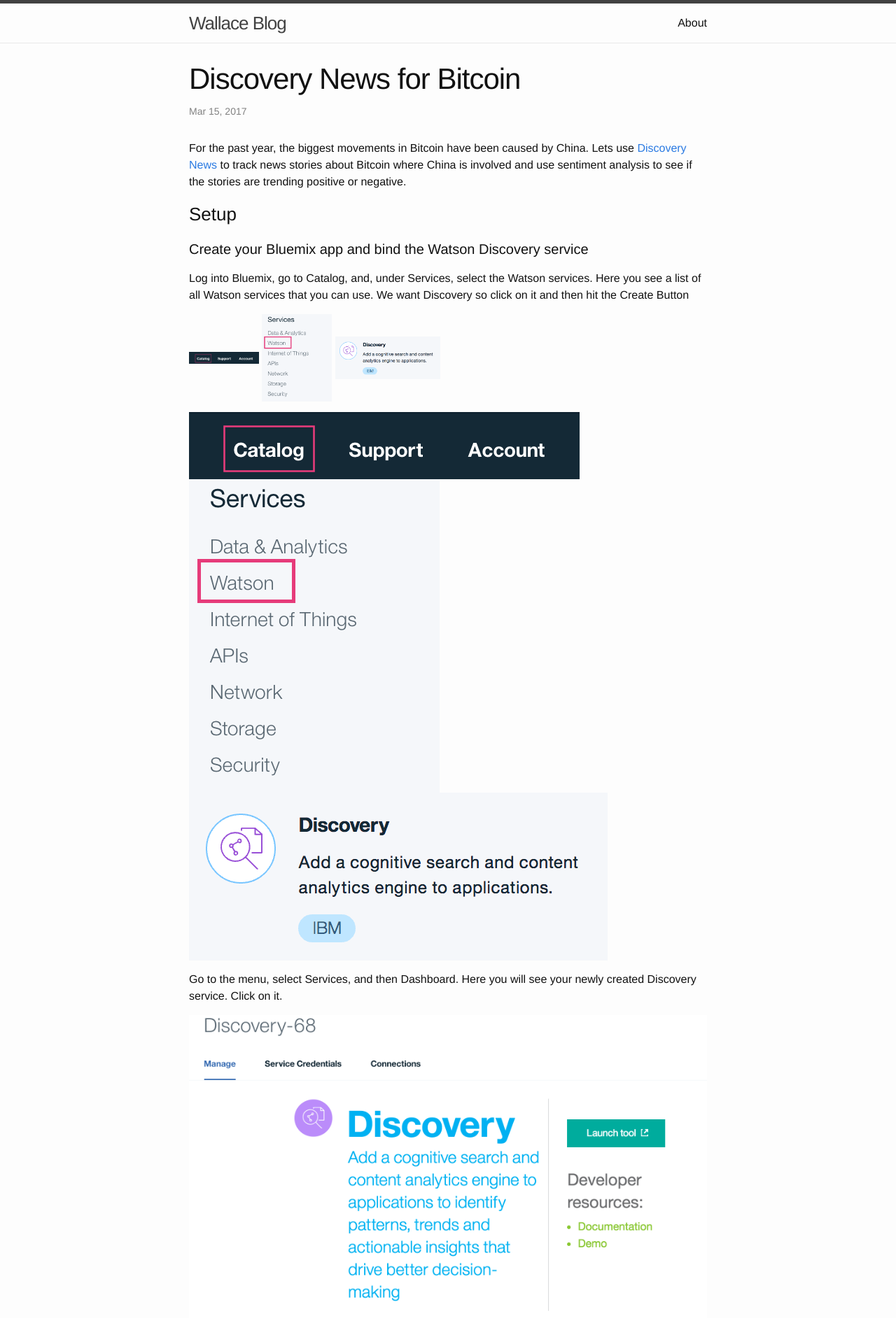
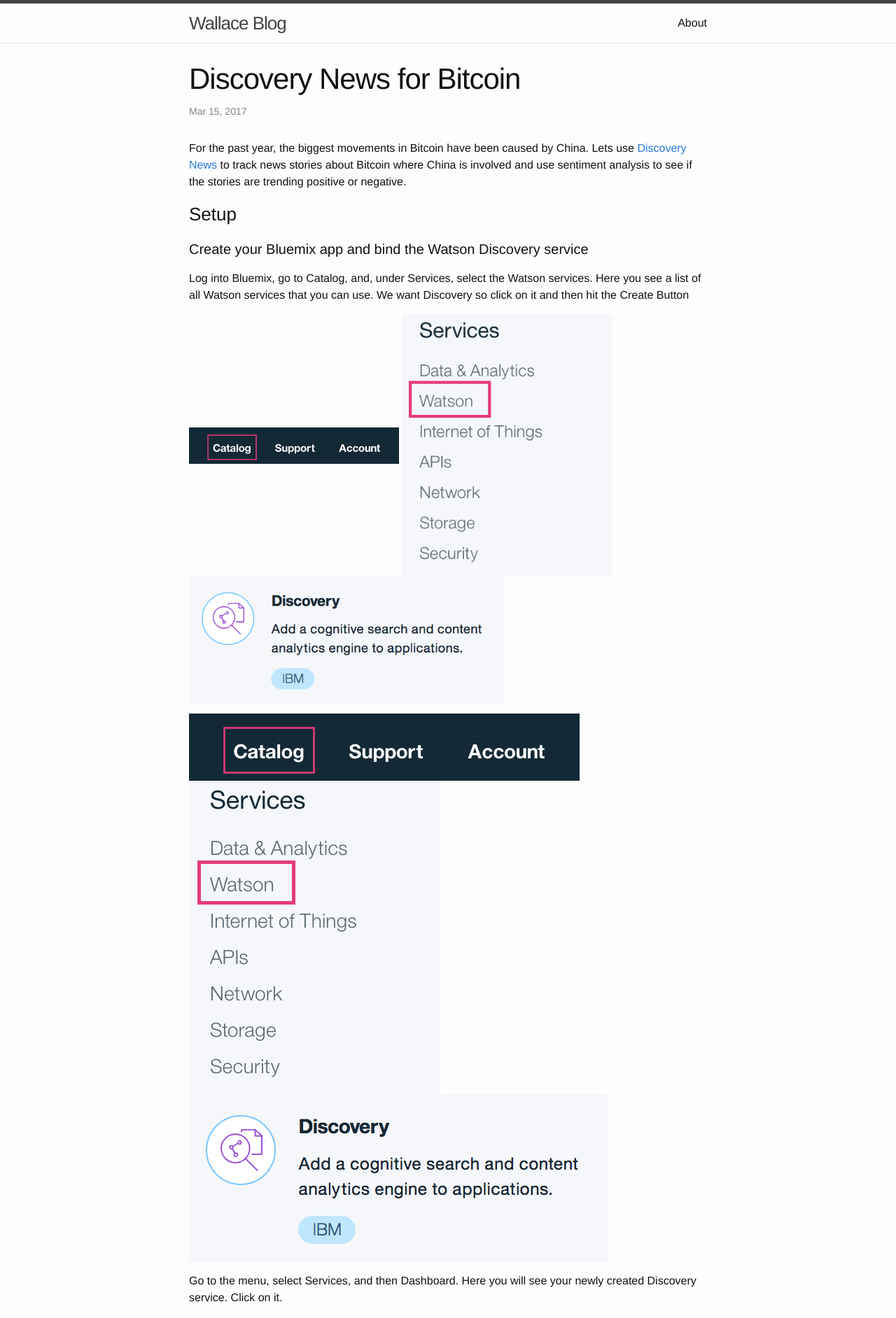
Before and after one commit to pwcremin/pwcremin.github.io, a Jekyll site: the page built from _posts/2017-03-15-discovery-news-bitcoin.markdown, in a window 1280 px wide. Shown: the top 1884 px of the page at 70% size. Built offline with Jekyll 4.4.1, drawn with Linux system fonts in a browser that asks for light colours; comment, search, counter and statistics services are not loaded.

Commit message:
Update 2017-03-15-discovery-news-bitcoin.markdown

```diff
--- a/_posts/2017-03-15-discovery-news-bitcoin.markdown
+++ b/_posts/2017-03-15-discovery-news-bitcoin.markdown
@@ -14,9 +14,9 @@
 
 Log into Bluemix, go to Catalog, and, under Services, select the Watson services.  Here you see a list of all Watson services that you can use.  We want Discovery so click on it and then hit the Create Button
 
-<img src="/assets/discovery-bitcoin/catalaog.png" width="100"/>
-<img src="/assets/discovery-bitcoin/watson-service.png" width="100"/>
-<img src="/assets/discovery-bitcoin/discovery_service.png" width="150"/>
+<img src="/assets/discovery-bitcoin/catalaog.png" width="300"/>
+<img src="/assets/discovery-bitcoin/watson-service.png" width="300"/>
+<img src="/assets/discovery-bitcoin/discovery_service.png" width="450"/>
 
 ![](/assets/discovery-bitcoin/catalaog.png)
 ![](/assets/discovery-bitcoin/watson-service.png)
```
